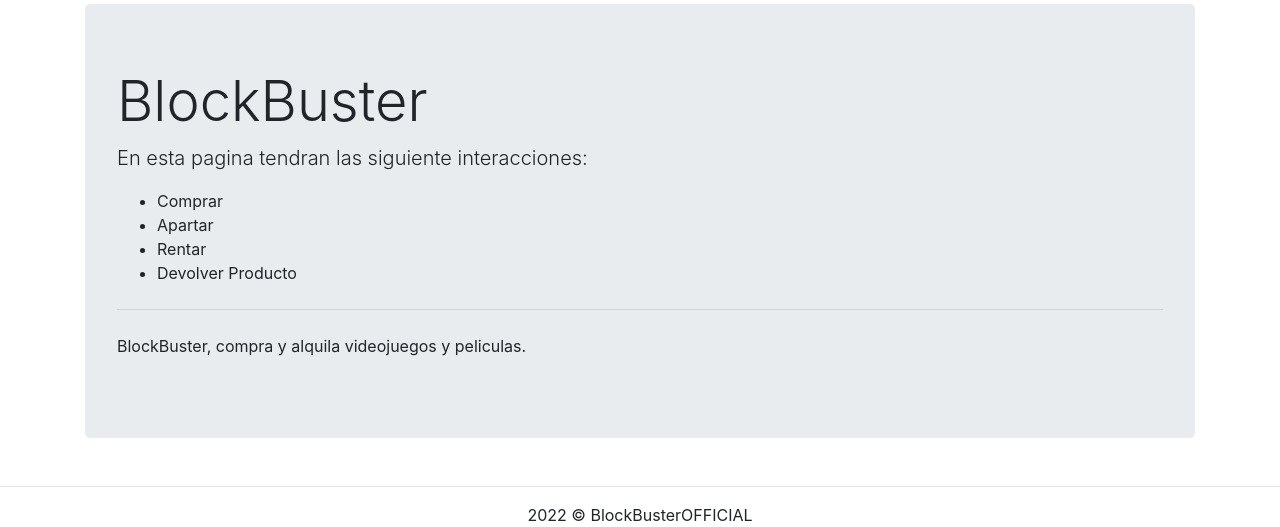
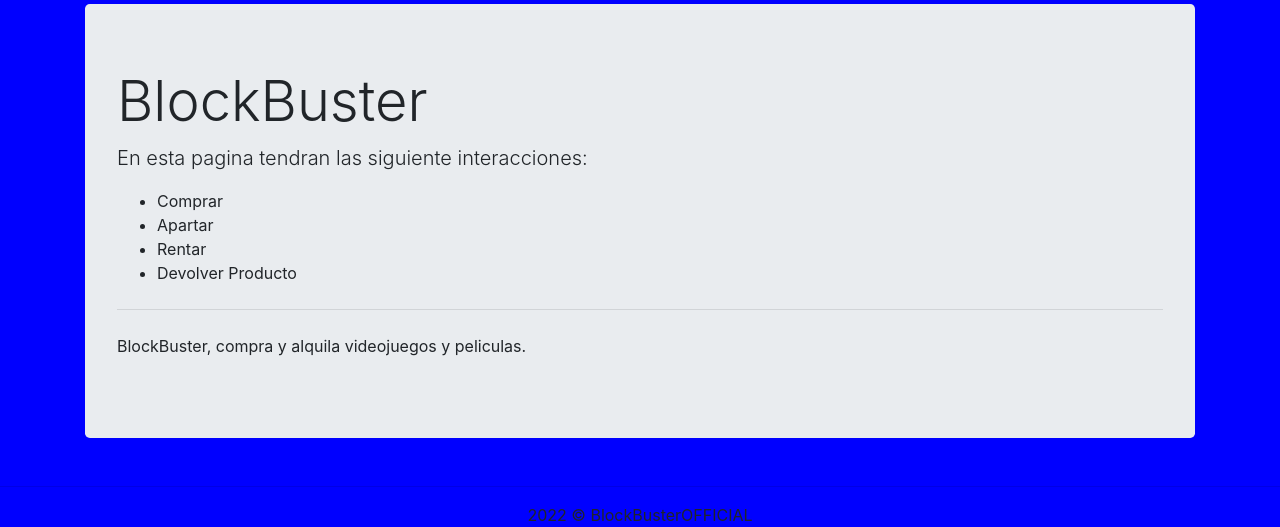
Before and after one commit to SergioGPerez/BlockBuster_Parcial2, a PHP site: page / in a window 1280 px wide. Shown: the part 346-873 px from the top of the page. Run offline with PHP 8.4, Linux system fonts and the light colour scheme.

Commit message:
Update index.php

```diff
--- a/parcial2/PracticaWebDatos/index.php
+++ b/parcial2/PracticaWebDatos/index.php
@@ -8,6 +8,11 @@
     <link rel="stylesheet" href="css/bootstrap.css">
     <script src="js/jquery-3.6.1.js"></script>
 </head>
+<style>
+    body{
+        background-color: blue;
+    }
+</style>
 <body>
     <?php include 'menu.php'; ?>
     <br>
```
